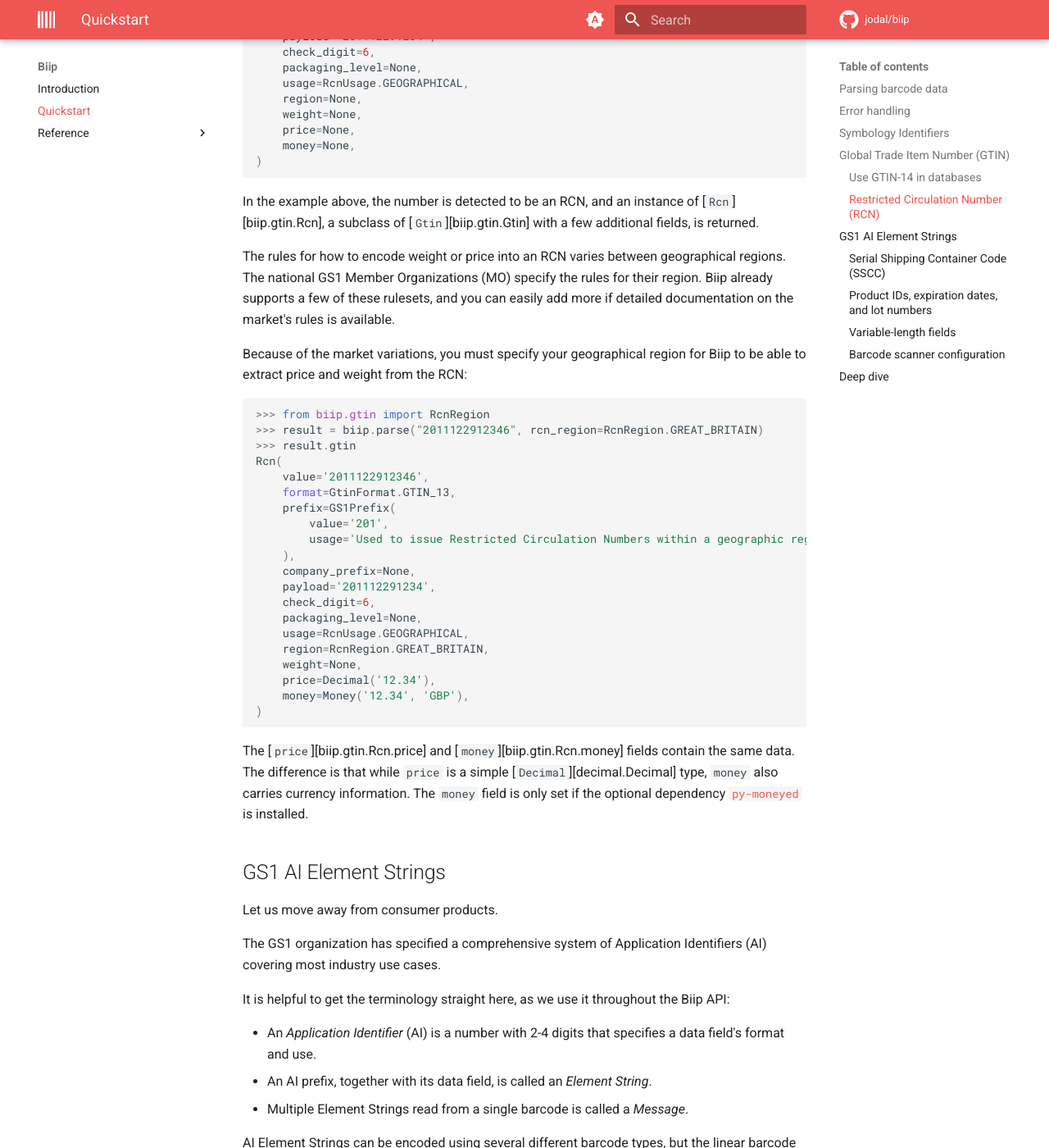
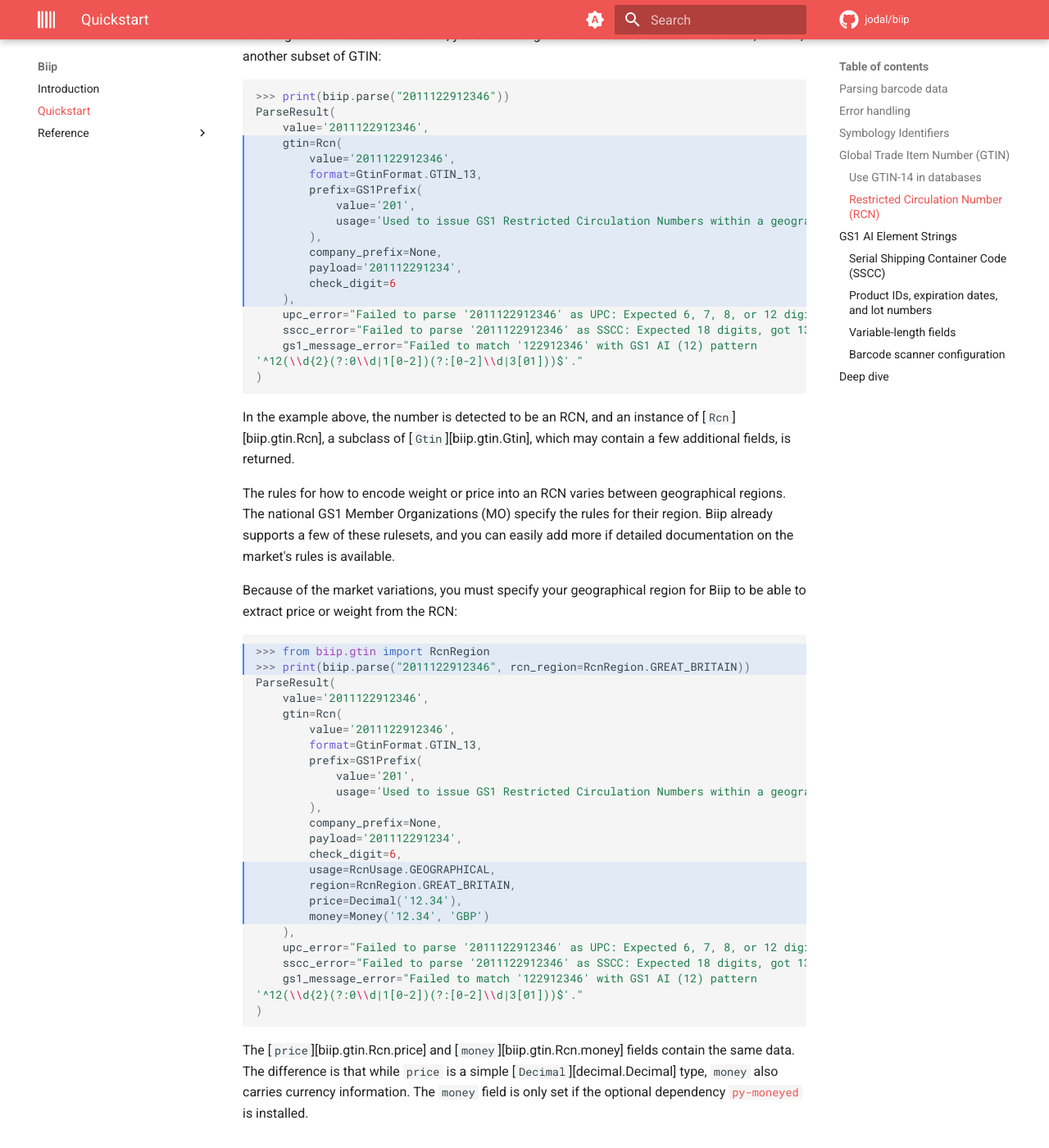
Before and after one commit to jodal/biip, an MkDocs documentation site: the page built from docs/quickstart.md, in a window 1280 px wide and 1400 px high, scrolled down 3565 px. Shown: the whole window at 82% size. Built offline with MkDocs 1.6.1 and Material for MkDocs 9.7.7, drawn with Linux system fonts in a browser that asks for light colours; comment, search, counter and statistics services are not loaded; some of the changed text lies outside the part shown.

Commit message:
Update docs to use Rich print

````diff
--- a/docs/quickstart.md
+++ b/docs/quickstart.md
@@ -2,6 +2,16 @@
 
 The following examples should get you started with parsing barcode data
 using Biip.
+
+Throughout the examples, we'll use [Rich](https://rich.readthedocs.io/) for
+pretty-printing the results. This is entirely optional, but it makes the output
+more readable. The examples are complete, so you can copy and paste them into
+your own Python shell to follow along.
+
+```python
+>>> from rich import print
+>>> import biip
+```
 
 See the [API reference](api/biip.md) for details on the API and data fields used
 in the examples below.
@@ -16,28 +26,36 @@ Nearly all products you can buy in a store are marked with an UPC or
 EAN-13 barcode. These barcodes contain a number called GTIN, short for
 Global Trade Item Number, which can be parsed by Biip:
 
-```python
->>> import biip
->>> biip.parse("7032069804988")
+```python hl_lines="4-11"
+>>> print(biip.parse("7032069804988"))
 ParseResult(
     value='7032069804988',
-    symbology_identifier=None,
     gtin=Gtin(
         value='7032069804988',
         format=GtinFormat.GTIN_13,
         prefix=GS1Prefix(value='703', usage='GS1 Norway'),
         company_prefix=GS1CompanyPrefix(value='703206'),
         payload='703206980498',
-        check_digit=8,
-        packaging_level=None,
+        check_digit=8
     ),
-    gtin_error=None,
-    upc=None,
     upc_error="Failed to parse '7032069804988' as UPC: Expected 6, 7, 8, or 12 digits, got 13.",
-    sscc=None,
     sscc_error="Failed to parse '7032069804988' as SSCC: Expected 18 digits, got 13.",
-    gs1_message=GS1Message(...),
-    gs1_message_error=None,
+    gs1_message=GS1Message(
+        value='7032069804988',
+        element_strings=[
+            GS1ElementString(
+                ai=GS1ApplicationIdentifier(
+                    ai='7032',
+                    description='Number of processor with three-digit ISO country code',
+                    data_title='PROCESSOR # 2',
+                    fnc1_required=True,
+                    format='N3+X..27'
+                ),
+                value='069804988',
+                pattern_groups=['069', '804988']
+            )
+        ]
+    )
 )
 ```
 
@@ -55,18 +73,13 @@ detailed error messages explaining why each parser failed to interpret the
 provided data:
 
 ```python
->>> biip.parse("12345678")
+>>> print(biip.parse("12345678"))
 ParseResult(
     value='12345678',
-    symbology_identifier=None,
-    gtin=None,
     gtin_error="Invalid GTIN check digit for '12345678': Expected 0, got 8.",
-    upc=None,
     upc_error="Invalid UPC-E check digit for '12345678': Expected 0, got 8.",
-    sscc=None,
     sscc_error="Failed to parse '12345678' as SSCC: Expected 18 digits, got 8.",
-    gs1_message=None,
-    gs1_message_error="Failed to match '12345678' with GS1 AI (12) pattern '^12(\\d{2}(?:0\\d|1[0-2])(?:[0-2]\\d|3[01]))$'.",
+    gs1_message_error="Failed to match '12345678' with GS1 AI (12) pattern '^12(\\d{2}(?:0\\d|1[0-2])(?:[0-2]\\d|3[01]))$'."
 )
 ```
 
@@ -83,14 +96,14 @@ will detect it and use the symbology identifier to only try parsing the payload
 with the parsers relevant for the specified symbology:
 
 ```python
->>> biip.parse("]E09781492053743")
+>>> print(biip.parse("]E09781492053743"))
 ParseResult(
     value=']E09781492053743',
     symbology_identifier=SymbologyIdentifier(
         value=']E0',
         symbology=Symbology.EAN_UPC,
         modifiers='0',
-        gs1_symbology=GS1Symbology.EAN_13,
+        gs1_symbology=GS1Symbology.EAN_13
     ),
     gtin=Gtin(
         value='9781492053743',
@@ -98,24 +111,16 @@ ParseResult(
         prefix=GS1Prefix(value='978', usage='Bookland (ISBN)'),
         company_prefix=None,
         payload='978149205374',
-        check_digit=3,
-        packaging_level=None,
-    ),
-    gtin_error=None,
-    upc=None,
-    upc_error=None,
-    sscc=None,
-    sscc_error=None,
-    gs1_message=None,
-    gs1_message_error=None,
+        check_digit=3
+    )
 )
 ```
 
 In this example, we used the ISBN from a book. As ISBNs are a subset of
 GTINs, this worked just like before. Because the data was prefixed by a
 Symbology Identifier, Biip only tried the GTIN parser. This is reflected
-in the lack of both results and error messages from the SSCC and GS1 Message
-parsers.
+in the lack of both results and error messages from the UPC, SSCC and GS1
+Message parsers.
 
 ## Global Trade Item Number (GTIN)
 
@@ -125,18 +130,28 @@ GTIN-12, GTIN-13, or GTIN-14. Biip supports all GTIN formats.
 
 Let's use the GTIN-12 `123601057072` as another example:
 
-```python
->>> import biip
+```python hl_lines="5-12"
 >>> result = biip.parse("123601057072")
->>> result.gtin
-Gtin(
+>>> print(result)
+ParseResult(
     value='123601057072',
-    format=GtinFormat.GTIN_12,
-    prefix=GS1Prefix(value='012', usage='GS1 US'),
-    company_prefix=None,
-    payload='12360105707',
-    check_digit=2,
-    packaging_level=None,
+    gtin=Gtin(
+        value='123601057072',
+        format=GtinFormat.GTIN_12,
+        prefix=GS1Prefix(value='012', usage='GS1 US'),
+        company_prefix=None,
+        payload='12360105707',
+        check_digit=2
+    ),
+    upc=Upc(
+        value='123601057072',
+        format=UpcFormat.UPC_A,
+        number_system_digit=1,
+        payload='12360105707',
+        check_digit=2
+    ),
+    sscc_error="Failed to parse '123601057072' as SSCC: Expected 18 digits, got 12.",
+    gs1_message_error="Failed to get GS1 Application Identifier from '7072'."
 )
 ```
 
@@ -166,31 +181,31 @@ and either the price or the weight are encoded in the GTIN, you are
 dealing with Restricted Circulation Numbers, or RCN, another subset of
 GTIN:
 
-```python
->>> result = biip.parse("2011122912346")
->>> result.gtin
-Rcn(
+```python hl_lines="4-14"
+>>> print(biip.parse("2011122912346"))
+ParseResult(
     value='2011122912346',
-    format=GtinFormat.GTIN_13,
-    prefix=GS1Prefix(
-        value='201',
-        usage='Used to issue Restricted Circulation Numbers within a geographic region (MO defined)',
+    gtin=Rcn(
+        value='2011122912346',
+        format=GtinFormat.GTIN_13,
+        prefix=GS1Prefix(
+            value='201',
+            usage='Used to issue GS1 Restricted Circulation Numbers within a geographic region (MO defined)'
+        ),
+        company_prefix=None,
+        payload='201112291234',
+        check_digit=6
     ),
-    company_prefix=None,
-    payload='201112291234',
-    check_digit=6,
-    packaging_level=None,
-    usage=RcnUsage.GEOGRAPHICAL,
-    region=None,
-    weight=None,
-    price=None,
-    money=None,
+    upc_error="Failed to parse '2011122912346' as UPC: Expected 6, 7, 8, or 12 digits, got 13.",
+    sscc_error="Failed to parse '2011122912346' as SSCC: Expected 18 digits, got 13.",
+    gs1_message_error="Failed to match '122912346' with GS1 AI (12) pattern
+'^12(\\d{2}(?:0\\d|1[0-2])(?:[0-2]\\d|3[01]))$'."
 )
 ```
 
 In the example above, the number is detected to be an RCN, and an instance of
-[`Rcn`][biip.gtin.Rcn], a subclass of [`Gtin`][biip.gtin.Gtin] with a few
-additional fields, is returned.
+[`Rcn`][biip.gtin.Rcn], a subclass of [`Gtin`][biip.gtin.Gtin], which may
+contain a few additional fields, is returned.
 
 The rules for how to encode weight or price into an RCN varies between
 geographical regions. The national GS1 Member Organizations (MO) specify
@@ -199,28 +214,32 @@ rulesets, and you can easily add more if detailed documentation on the
 market's rules is available.
 
 Because of the market variations, you must specify your geographical
-region for Biip to be able to extract price and weight from the RCN:
+region for Biip to be able to extract price or weight from the RCN:
 
-```python
+```python hl_lines="1-2 15-18"
 >>> from biip.gtin import RcnRegion
->>> result = biip.parse("2011122912346", rcn_region=RcnRegion.GREAT_BRITAIN)
->>> result.gtin
-Rcn(
+>>> print(biip.parse("2011122912346", rcn_region=RcnRegion.GREAT_BRITAIN))
+ParseResult(
     value='2011122912346',
-    format=GtinFormat.GTIN_13,
-    prefix=GS1Prefix(
-        value='201',
-        usage='Used to issue Restricted Circulation Numbers within a geographic region (MO defined)'
+    gtin=Rcn(
+        value='2011122912346',
+        format=GtinFormat.GTIN_13,
+        prefix=GS1Prefix(
+            value='201',
+            usage='Used to issue GS1 Restricted Circulation Numbers within a geographic region (MO defined)'
+        ),
+        company_prefix=None,
+        payload='201112291234',
+        check_digit=6,
+        usage=RcnUsage.GEOGRAPHICAL,
+        region=RcnRegion.GREAT_BRITAIN,
+        price=Decimal('12.34'),
+        money=Money('12.34', 'GBP')
     ),
-    company_prefix=None,
-    payload='201112291234',
-    check_digit=6,
-    packaging_level=None,
-    usage=RcnUsage.GEOGRAPHICAL,
-    region=RcnRegion.GREAT_BRITAIN,
-    weight=None,
-    price=Decimal('12.34'),
-    money=Money('12.34', 'GBP'),
+    upc_error="Failed to parse '2011122912346' as UPC: Expected 6, 7, 8, or 12 digits, got 13.",
+    sscc_error="Failed to parse '2011122912346' as SSCC: Expected 18 digits, got 13.",
+    gs1_message_error="Failed to match '122912346' with GS1 AI (12) pattern
+'^12(\\d{2}(?:0\\d|1[0-2])(?:[0-2]\\d|3[01]))$'."
 )
 ```
 
@@ -257,7 +276,7 @@ If we scan a GS1-128 barcode on a pallet, we might get the data string
 
 ```python
 >>> result = biip.parse("00157035381410375177")
->>> result.gs1_message
+>>> print(result.gs1_message)
 GS1Message(
     value='00157035381410375177',
     element_strings=[
@@ -267,28 +286,20 @@ GS1Message(
                 description='Serial Shipping Container Code (SSCC)',
                 data_title='SSCC',
                 fnc1_required=False,
-                format='N2+N18',
+                format='N2+N18'
             ),
             value='157035381410375177',
             pattern_groups=['157035381410375177'],
-            gln=None,
-            gln_error=None,
-            gtin=None,
-            gtin_error=None,
             sscc=Sscc(
                 value='157035381410375177',
                 prefix=GS1Prefix(value='570', usage='GS1 Denmark'),
                 company_prefix=GS1CompanyPrefix(value='5703538'),
                 extension_digit=1,
                 payload='15703538141037517',
-                check_digit=7,
-            ),
-            sscc_error=None,
-            date=None,
-            decimal=None,
-            money=None,
-        ),
-    ],
+                check_digit=7
+            )
+        )
+    ]
 )
 ```
 
@@ -322,6 +333,15 @@ In case SSCCs are what you are primarily working with, the
 ```python
 >>> result.sscc == element_string.sscc
 True
+>>> print(result.sscc)
+Sscc(
+    value='157035381410375177',
+    prefix=GS1Prefix(value='570', usage='GS1 Denmark'),
+    company_prefix=GS1CompanyPrefix(value='5703538'),
+    extension_digit=1,
+    payload='15703538141037517',
+    check_digit=7
+)
 ```
 
 If you need to display the barcode data in a more human readable way,
@@ -341,15 +361,20 @@ containing multiple trade units, we might get the data string
 
 ```python
 >>> result = biip.parse("010703206980498815210526100329")
+```
+
+We can have a quick look at the human-readable interpretation (HRI) to get a
+feel for how the data groups into three Element Strings:
+
+```python
 >>> result.gs1_message.as_hri()
 '(01)07032069804988(15)210526(10)0329'
 ```
 
-From the human-readable interpretation (HRI) above, we can see that the
-data contains three Element Strings:
+And we can dig into the parsed Element Strings to get all the details:
 
-```python
->>> result.gs1_message.element_strings
+```python hl_lines="13-20 25 32 37 42"
+>>> print(result.gs1_message.element_strings)
 [
     GS1ElementString(
         ai=GS1ApplicationIdentifier(
@@ -357,27 +382,18 @@ data contains three Element Strings:
             description='Global Trade Item Number (GTIN)',
             data_title='GTIN',
             fnc1_required=False,
-            format='N2+N14',
+            format='N2+N14'
         ),
         value='07032069804988',
         pattern_groups=['07032069804988'],
-        gln=None,
-        gln_error=None,
         gtin=Gtin(
             value='07032069804988',
             format=GtinFormat.GTIN_13,
             prefix=GS1Prefix(value='703', usage='GS1 Norway'),
             company_prefix=GS1CompanyPrefix(value='703206'),
             payload='703206980498',
-            check_digit=8,
-            packaging_level=None,
-        ),
-        gtin_error=None,
-        sscc=None,
-        sscc_error=None,
-        date=None,
-        decimal=None,
-        money=None,
+            check_digit=8
+        )
     ),
     GS1ElementString(
         ai=GS1ApplicationIdentifier(
@@ -385,19 +401,11 @@ data contains three Element Strings:
             description='Best before date (YYMMDD)',
             data_title='BEST BEFORE or BEST BY',
             fnc1_required=False,
-            format='N2+N6',
+            format='N2+N6'
         ),
         value='210526',
         pattern_groups=['210526'],
-        gln=None,
-        gln_error=None,
-        gtin=None,
-        gtin_error=None,
-        sscc=None,
-        sscc_error=None,
-        date=datetime.date(2021, 5, 26),
-        decimal=None,
-        money=None,
+        date=datetime.date(2021, 5, 26)
     ),
     GS1ElementString(
         ai=GS1ApplicationIdentifier(
@@ -408,17 +416,8 @@ data contains three Element Strings:
             format='N2+X..20'
         ),
         value='0329',
-        pattern_groups=['0329'],
-        gln=None,
-        gln_error=None,
-        gtin=None,
-        gtin_error=None,
-        sscc=None,
-        sscc_error=None,
-        date=None,
-        decimal=None,
-        money=None,
-    ),
+        pattern_groups=['0329']
+    )
 ]
 ```
 
@@ -429,6 +428,15 @@ logistic unit. As with SSCC's, this is also available directly from the
 ```python
 >>> result.gtin == result.gs1_message.element_strings[0].gtin
 True
+>>> print(result.gtin)
+Gtin(
+    value='07032069804988',
+    format=GtinFormat.GTIN_13,
+    prefix=GS1Prefix(value='703', usage='GS1 Norway'),
+    company_prefix=GS1CompanyPrefix(value='703206'),
+    payload='703206980498',
+    check_digit=8
+)
 ```
 
 The second Element String is the expiration date of the contained trade
@@ -458,7 +466,7 @@ then know where the Element Strings ends, and the next one starts?
 Let's look closer at the batch/lot number in the example in the previous
 section. It has the following AI defintion:
 
-```python
+```python hl_lines="6"
 GS1ApplicationIdentifier(
     ai='10',
     description='Batch or lot number',
````
Also changed, not shown: README.md (+5 -12 lines), docs/index.md (+5 -12 lines).
